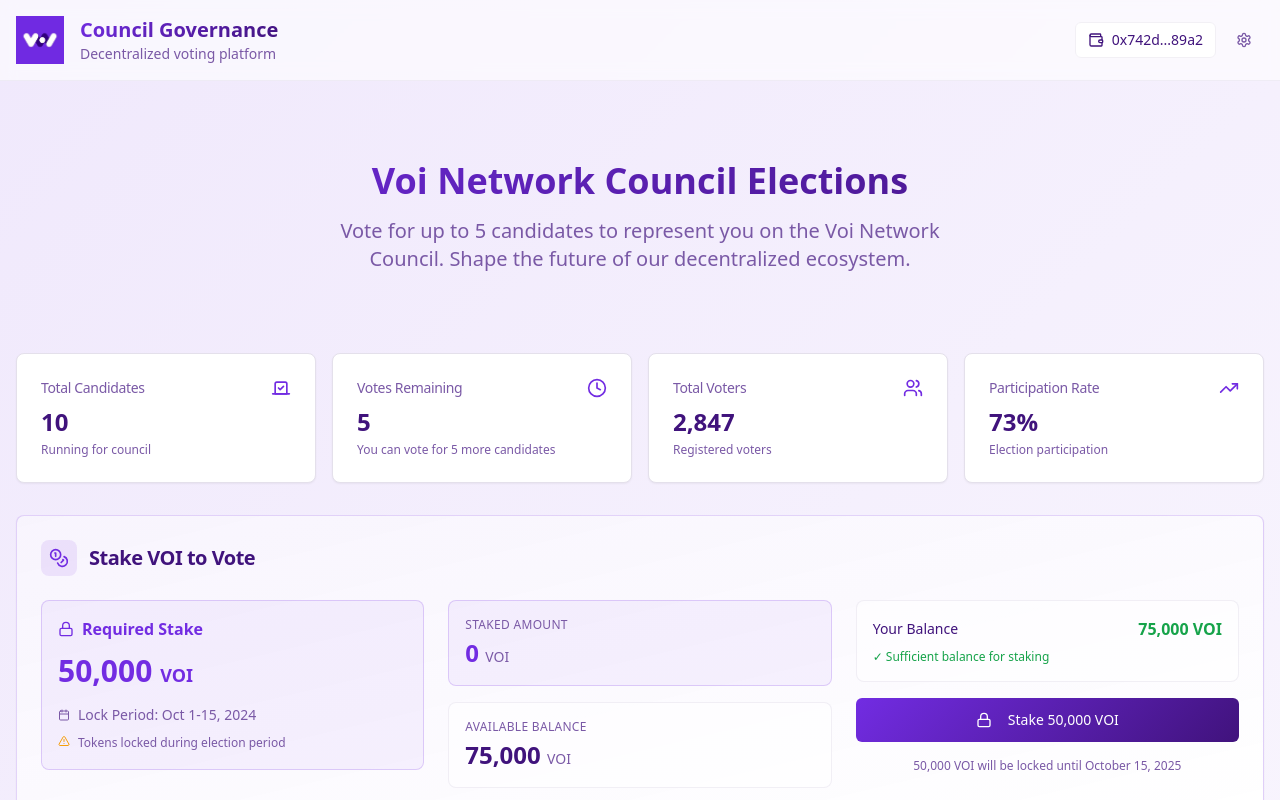
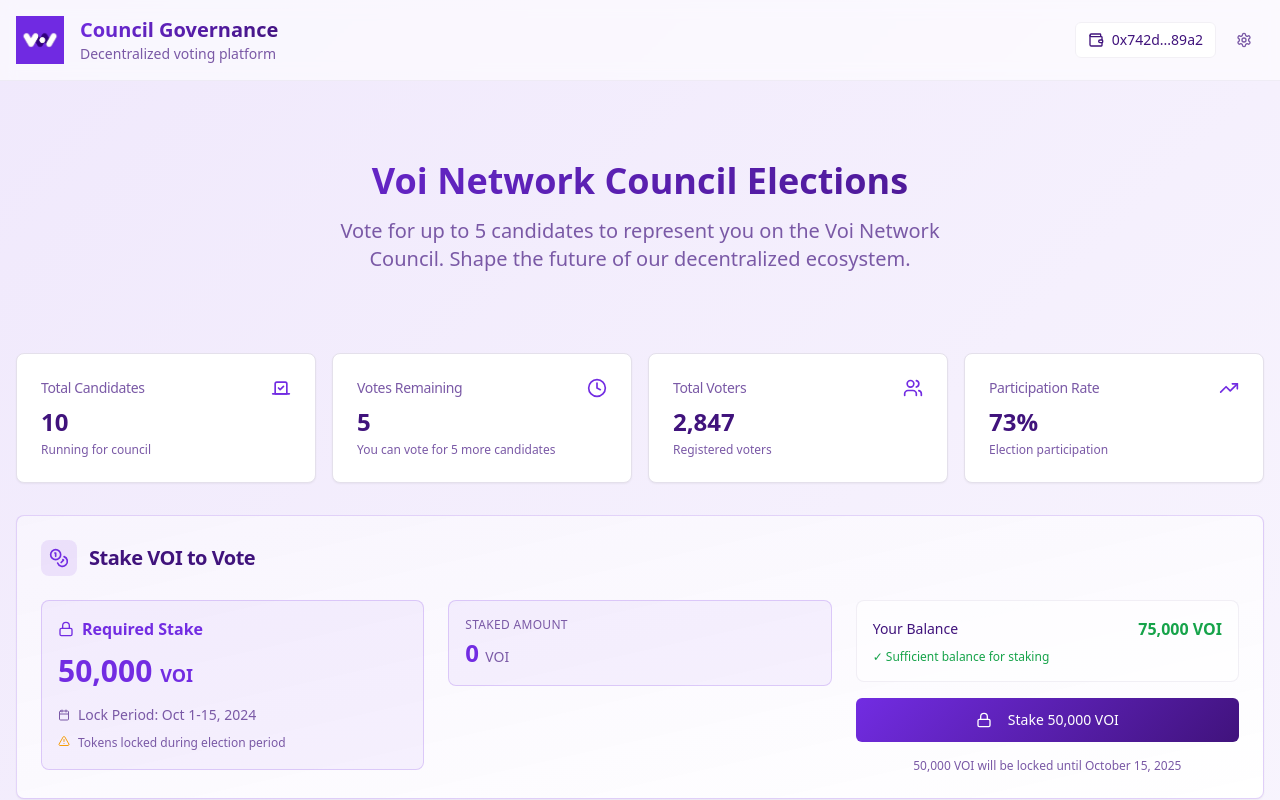
Before and after one commit to NautilusOSS/vgov, a React (Vite) app: page / in a window 1280 px wide. Both pictures are taken after a click on the button "Connect Wallet". Shown: the top 800 px of the page. Built offline with nearby package versions, Linux system fonts and the light colour scheme; the HTML template or start-up script is replaced by a standard one.

Commit message:
Reverted to commit 28159e99d7ef2c2370c22c57ef270ee60f30c9c6

```diff
--- a/src/components/CombinedStakingCard.tsx
+++ b/src/components/CombinedStakingCard.tsx
@@ -152,11 +152,6 @@ const CombinedStakingCard = ({
               )}
             </div>
 
-            <div className="p-4 rounded-lg border border-border/50 bg-background/50">
-              <p className="text-xs font-medium text-muted-foreground uppercase tracking-wide mb-1">Available Balance</p>
-              <p className="text-2xl font-bold">{voiBalance.toLocaleString()} <span className="text-sm font-normal text-muted-foreground">VOI</span></p>
-            </div>
-
           {/* Middle Column - Time Remaining */}
             {isStaked && (
               <div className="p-4 rounded-lg border border-border/50 bg-background/50">
```
